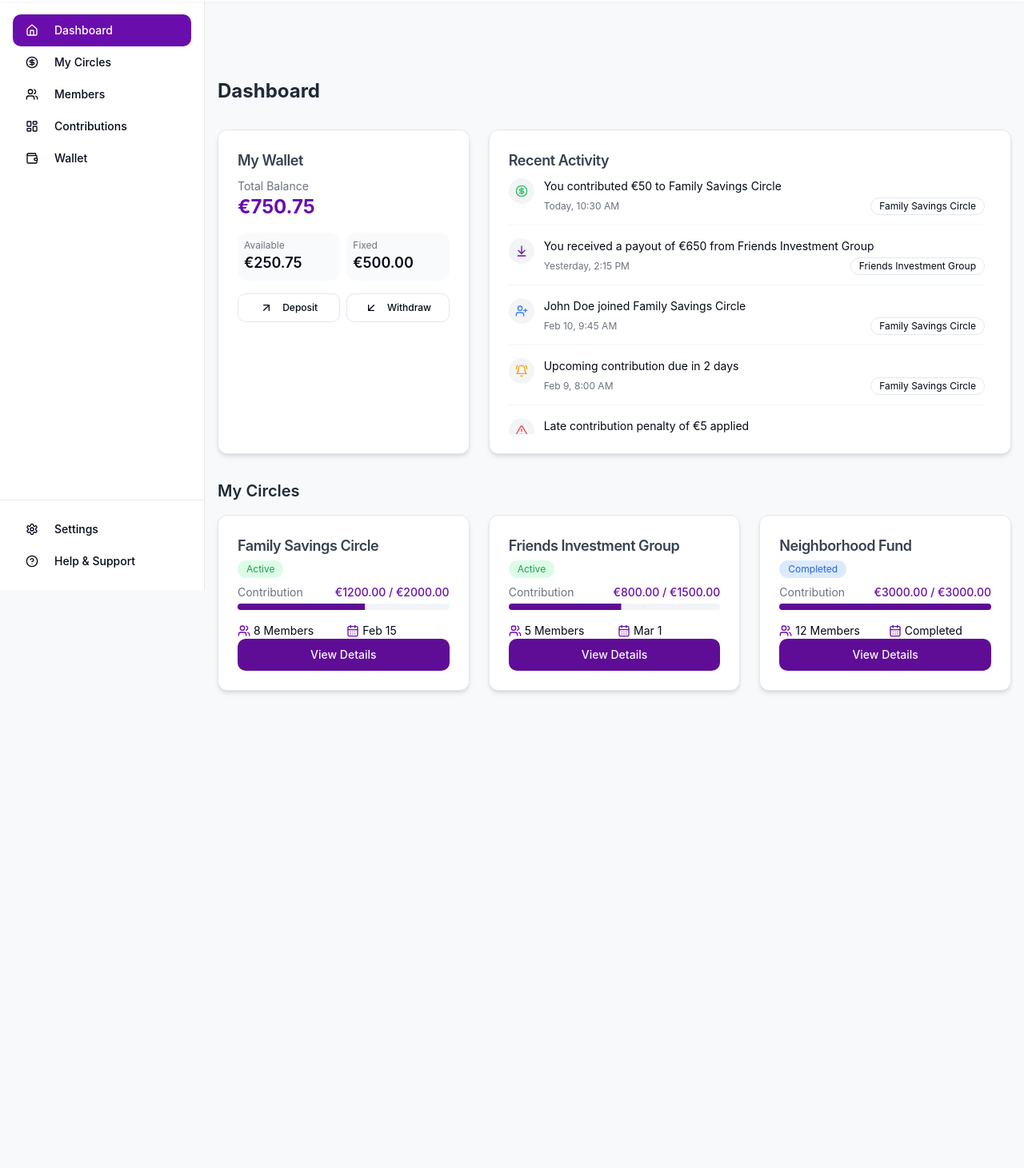
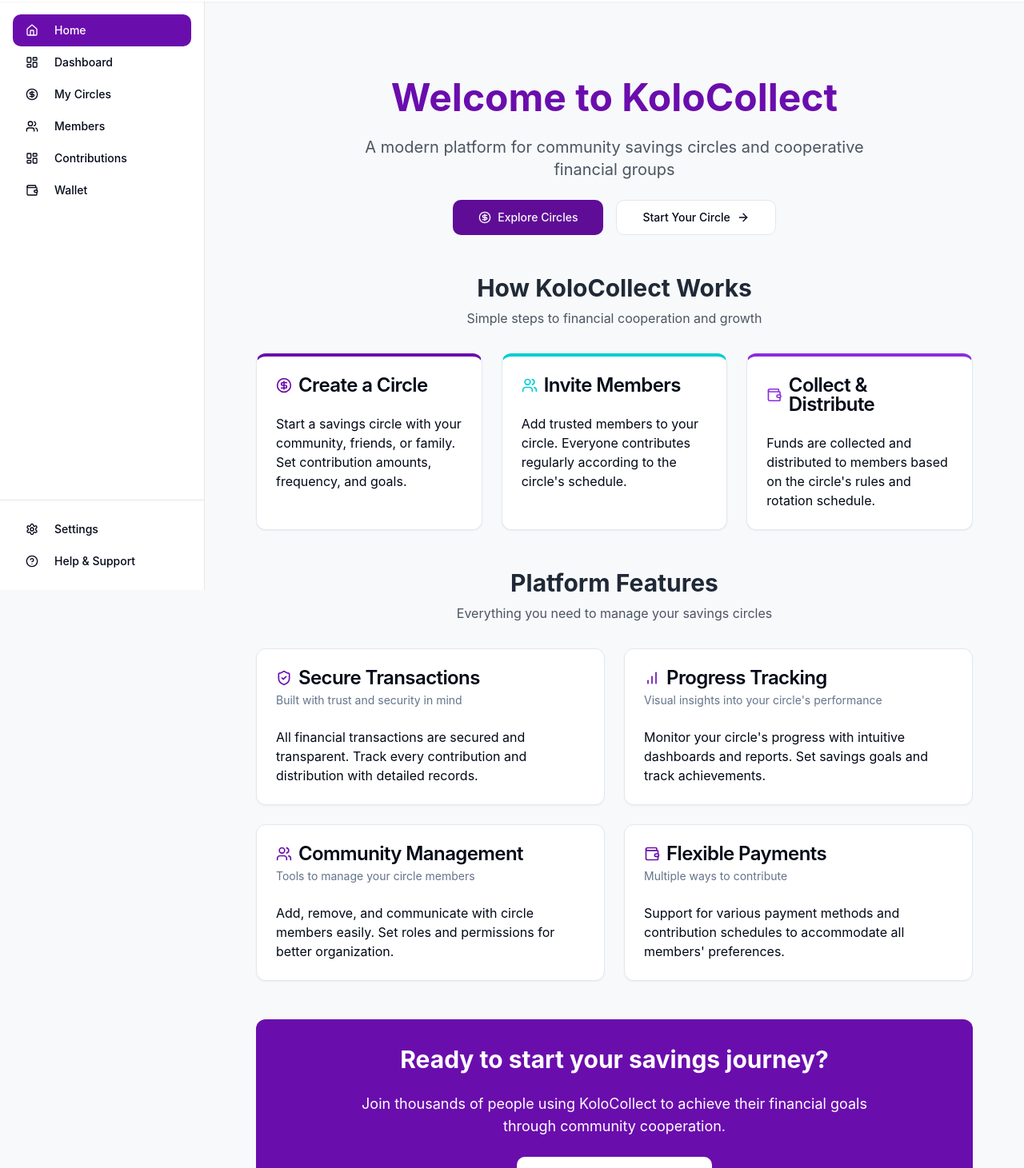
Before and after one commit to shugaroc/kolo-collect-circles, a React (Vite) app: page / in a window 1280 px wide. Shown: the part 62-1523 px from the top of the page at 80% size. Before the commit the page ends 958 px from the top, so only its background shows below. Built offline with nearby package versions, Linux system fonts and the light colour scheme.

Commit message:
feat: Add home page
Create a home page to explain the platform.

```diff
--- a/src/App.tsx
+++ b/src/App.tsx
@@ -5,6 +5,7 @@ import { TooltipProvider } from "@/components/ui/tooltip";
 import { QueryClient, QueryClientProvider } from "@tanstack/react-query";
 import { BrowserRouter, Routes, Route } from "react-router-dom";
 import Layout from "./components/layout/Layout";
+import Home from "./pages/Home";
 import Dashboard from "./pages/Dashboard";
 import Communities from "./pages/Communities";
 import PublicCommunities from "./pages/PublicCommunities";
@@ -23,7 +24,8 @@ const App = () => (
       <BrowserRouter>
         <Routes>
           <Route element={<Layout />}>
-            <Route path="/" element={<Dashboard />} />
+            <Route path="/" element={<Home />} />
+            <Route path="/dashboard" element={<Dashboard />} />
             <Route path="/communities" element={<Communities />} />
             <Route path="/communities/public" element={<PublicCommunities />} />
             <Route path="/communities/:id" element={<CommunityDetail />} />
--- a/src/components/layout/Sidebar.tsx
+++ b/src/components/layout/Sidebar.tsx
@@ -1,4 +1,3 @@
-
 import { Button } from "@/components/ui/button";
 import {
   CircleDollarSign,
@@ -19,7 +18,8 @@ const Sidebar = ({ isSidebarOpen }: SidebarProps) => {
   const location = useLocation();
 
   const navigationItems = [
-    { name: "Dashboard", path: "/", icon: <Home className="h-5 w-5" /> },
+    { name: "Home", path: "/", icon: <Home className="h-5 w-5" /> },
+    { name: "Dashboard", path: "/dashboard", icon: <LayoutDashboard className="h-5 w-5" /> },
     { name: "My Circles", path: "/communities", icon: <CircleDollarSign className="h-5 w-5" /> },
     { name: "Members", path: "/members", icon: <Users className="h-5 w-5" /> },
     { name: "Contributions", path: "/contributions", icon: <LayoutDashboard className="h-5 w-5" /> },
--- /dev/null
+++ b/src/pages/Home.tsx
@@ -0,0 +1,168 @@
+
+import { Link } from "react-router-dom";
+import { Button } from "@/components/ui/button";
+import {
+  CircleDollarSign,
+  Users,
+  Wallet,
+  ShieldCheck,
+  BarChart,
+  ArrowRight
+} from "lucide-react";
+import { Card, CardContent, CardDescription, CardHeader, CardTitle } from "@/components/ui/card";
+
+const Home = () => {
+  return (
+    <div className="space-y-12 max-w-4xl mx-auto">
+      {/* Hero Section */}
+      <section className="text-center space-y-6">
+        <h1 className="text-4xl md:text-5xl font-bold text-kolo-purple">
+          Welcome to KoloCollect
+        </h1>
+        <p className="text-xl text-gray-600 max-w-2xl mx-auto">
+          A modern platform for community savings circles and cooperative financial groups
+        </p>
+        <div className="flex flex-wrap justify-center gap-4">
+          <Link to="/communities">
+            <Button size="lg" className="gap-2">
+              <CircleDollarSign className="h-5 w-5" />
+              Explore Circles
+            </Button>
+          </Link>
+          <Link to="/communities/new">
+            <Button size="lg" variant="outline" className="gap-2">
+              Start Your Circle
+              <ArrowRight className="h-5 w-5" />
+            </Button>
+          </Link>
+        </div>
+      </section>
+
+      {/* How It Works */}
+      <section className="space-y-8">
+        <div className="text-center">
+          <h2 className="text-3xl font-bold text-gray-800">How KoloCollect Works</h2>
+          <p className="text-gray-600 mt-2">Simple steps to financial cooperation and growth</p>
+        </div>
+
+        <div className="grid grid-cols-1 md:grid-cols-3 gap-6">
+          <Card className="border-t-4 border-t-kolo-purple">
+            <CardHeader>
+              <CardTitle className="flex items-center gap-2">
+                <CircleDollarSign className="h-5 w-5 text-kolo-purple" />
+                Create a Circle
+              </CardTitle>
+            </CardHeader>
+            <CardContent>
+              <p>Start a savings circle with your community, friends, or family. Set contribution amounts, frequency, and goals.</p>
+            </CardContent>
+          </Card>
+
+          <Card className="border-t-4 border-t-kolo-teal">
+            <CardHeader>
+              <CardTitle className="flex items-center gap-2">
+                <Users className="h-5 w-5 text-kolo-teal" />
+                Invite Members
+              </CardTitle>
+            </CardHeader>
+            <CardContent>
+              <p>Add trusted members to your circle. Everyone contributes regularly according to the circle's schedule.</p>
+            </CardContent>
+          </Card>
+
+          <Card className="border-t-4 border-t-kolo-light-purple">
+            <CardHeader>
+              <CardTitle className="flex items-center gap-2">
+                <Wallet className="h-5 w-5 text-kolo-light-purple" />
+                Collect & Distribute
+              </CardTitle>
+            </CardHeader>
+            <CardContent>
+              <p>Funds are collected and distributed to members based on the circle's rules and rotation schedule.</p>
+            </CardContent>
+          </Card>
+        </div>
+      </section>
+
+      {/* Features */}
+      <section className="space-y-8">
+        <div className="text-center">
+          <h2 className="text-3xl font-bold text-gray-800">Platform Features</h2>
+          <p className="text-gray-600 mt-2">Everything you need to manage your savings circles</p>
+        </div>
+
+        <div className="grid grid-cols-1 md:grid-cols-2 gap-6">
+          <Card>
+            <CardHeader>
+              <CardTitle className="flex items-center gap-2">
+                <ShieldCheck className="h-5 w-5 text-kolo-purple" />
+                Secure Transactions
+              </CardTitle>
+              <CardDescription>Built with trust and security in mind</CardDescription>
+            </CardHeader>
+            <CardContent>
+              <p>All financial transactions are secured and transparent. Track every contribution and distribution with detailed records.</p>
+            </CardContent>
+          </Card>
+
+          <Card>
+            <CardHeader>
+              <CardTitle className="flex items-center gap-2">
+                <BarChart className="h-5 w-5 text-kolo-purple" />
+                Progress Tracking
+              </CardTitle>
+              <CardDescription>Visual insights into your circle's performance</CardDescription>
+            </CardHeader>
+            <CardContent>
+              <p>Monitor your circle's progress with intuitive dashboards and reports. Set savings goals and track achievements.</p>
+            </CardContent>
+          </Card>
+
+          <Card>
+            <CardHeader>
+              <CardTitle className="flex items-center gap-2">
+                <Users className="h-5 w-5 text-kolo-purple" />
+                Community Management
+              </CardTitle>
+              <CardDescription>Tools to manage your circle members</CardDescription>
+            </CardHeader>
+            <CardContent>
+              <p>Add, remove, and communicate with circle members easily. Set roles and permissions for better organization.</p>
+            </CardContent>
+          </Card>
+
+          <Card>
+            <CardHeader>
+              <CardTitle className="flex items-center gap-2">
+                <Wallet className="h-5 w-5 text-kolo-purple" />
+                Flexible Payments
+              </CardTitle>
+              <CardDescription>Multiple ways to contribute</CardDescription>
+            </CardHeader>
+            <CardContent>
+              <p>Support for various payment methods and contribution schedules to accommodate all members' preferences.</p>
+            </CardContent>
+          </Card>
+        </div>
+      </section>
+
+      {/* CTA Section */}
+      <section className="bg-kolo-purple text-white p-8 rounded-lg text-center space-y-6">
+        <h2 className="text-3xl font-bold">Ready to start your savings journey?</h2>
+        <p className="text-lg max-w-2xl mx-auto">
+          Join thousands of people using KoloCollect to achieve their financial goals through community cooperation.
+        </p>
+        <div className="flex flex-wrap justify-center gap-4">
+          <Link to="/communities/new">
+            <Button size="lg" variant="secondary" className="gap-2 bg-white text-kolo-purple hover:bg-gray-100">
+              Create Your Circle Now
+              <ArrowRight className="h-5 w-5" />
+            </Button>
+          </Link>
+        </div>
+      </section>
+    </div>
+  );
+};
+
+export default Home;
--- a/src/pages/Index.tsx
+++ b/src/pages/Index.tsx
@@ -6,7 +6,7 @@ const Index = () => {
   const navigate = useNavigate();
 
   useEffect(() => {
-    // Automatically redirect to the dashboard
+    // Automatically redirect to the home page
     navigate("/");
   }, [navigate]);
 
```
